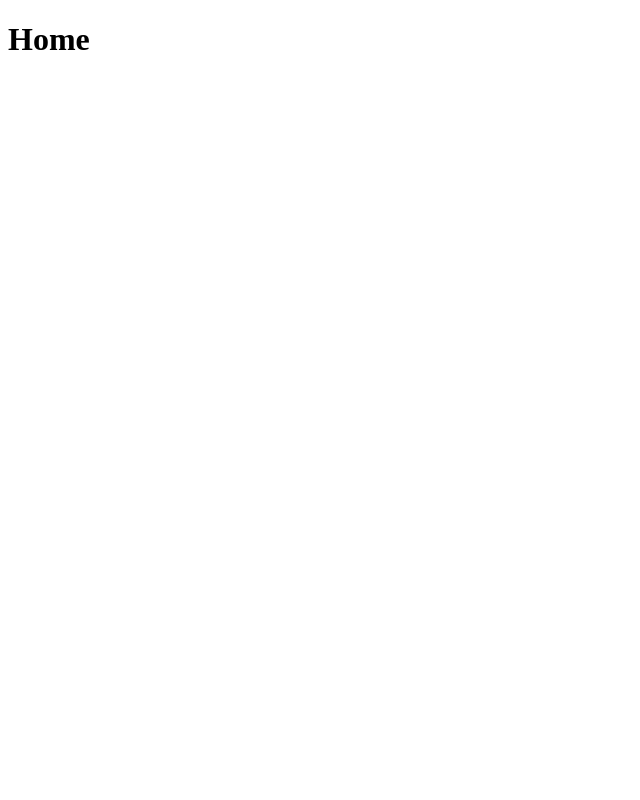
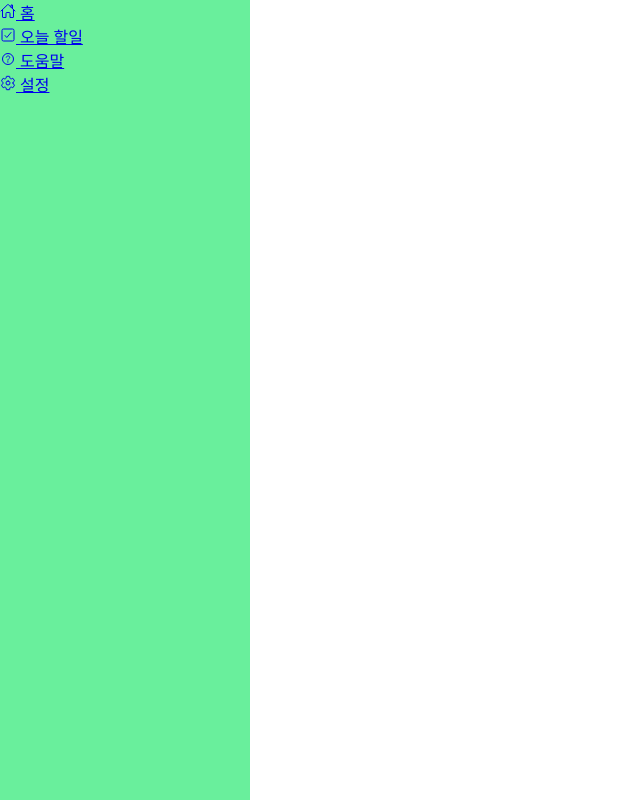
Before and after one commit to khjkr/DailyEvent, an Electron app: page index.html in a window 1000 px wide. Shown: the whole page, without its empty margins (0-640 px from the left). Drawn offline with nearby package versions, Linux system fonts and the light colour scheme.

Commit message:
menu styling

```diff
--- /dev/null
+++ b/asset/css/style.css
@@ -0,0 +1,35 @@
+* {
+  margin: 0;
+  padding: 0;
+  box-sizing: border-box;
+}
+
+body {
+  -ms-overflow-style: scrollbar;
+  -webkit-app-region: drag;
+}
+
+:root {
+  --green: #69EF9C;
+  --white: #fff;
+  --gray: #f5f5f5;
+  --black1: #222;
+  --black2: #999;
+}
+
+body {
+  min-height: 100vh;
+  overflow-x: hidden;
+}
+
+.container {
+  position: relative;
+  width: 100%;
+}
+
+.navigation {
+  position: fixed;
+  width: 250px;
+  height: 100%;
+  background: var(--green);
+}
--- a/index.html
+++ b/index.html
@@ -5,8 +5,41 @@
     <meta http-equiv="X-UA-Compatible" content="IE=edge">
     <meta name="viewport" content="width=device-width, initial-scale=1.0">
     <title>DailyEvent</title>
+    <link rel="stylesheet" href="asset/css/style.css">
   </head>
   <body>
-    <h1>Home</h1>
+    <div class="container">
+      <div class="navigation">
+        <ul>
+          <li>
+            <a href="#">
+              <span class="icon"><ion-icon name="home-outline"></ion-icon></span>
+              <span class="title">홈</span>
+            </a>
+          </li>
+          <li>
+            <a href="#">
+              <span class="icon"><ion-icon name="checkbox-outline"></ion-icon></span>
+              <span class="title">오늘 할일</span>
+            </a>
+          </li>
+          <li>
+            <a href="#">
+              <span class="icon"><ion-icon name="help-circle-outline"></ion-icon></span>
+              <span class="title">도움말</span>
+            </a>
+          </li>
+          <li>
+            <a href="#">
+              <span class="icon"><ion-icon name="settings-outline"></ion-icon></span>
+              <span class="title">설정</span>
+            </a>
+          </li>
+        </ul>
+      </div>
+    </div>
+
+    <script type="module" src="https://unpkg.com/ionicons@5.5.2/dist/ionicons/ionicons.esm.js"></script>
+    <script nomodule src="https://unpkg.com/ionicons@5.5.2/dist/ionicons/ionicons.js"></script>
   </body>
 </html>
--- a/index.js
+++ b/index.js
@@ -7,7 +7,7 @@ function createWindow () {
     titleBarStyle: 'hidden',
     fullscreenable: false,
     resizable: false,
-    width: 800,
+    width: 1000,
     height: 600
   })
 
```
